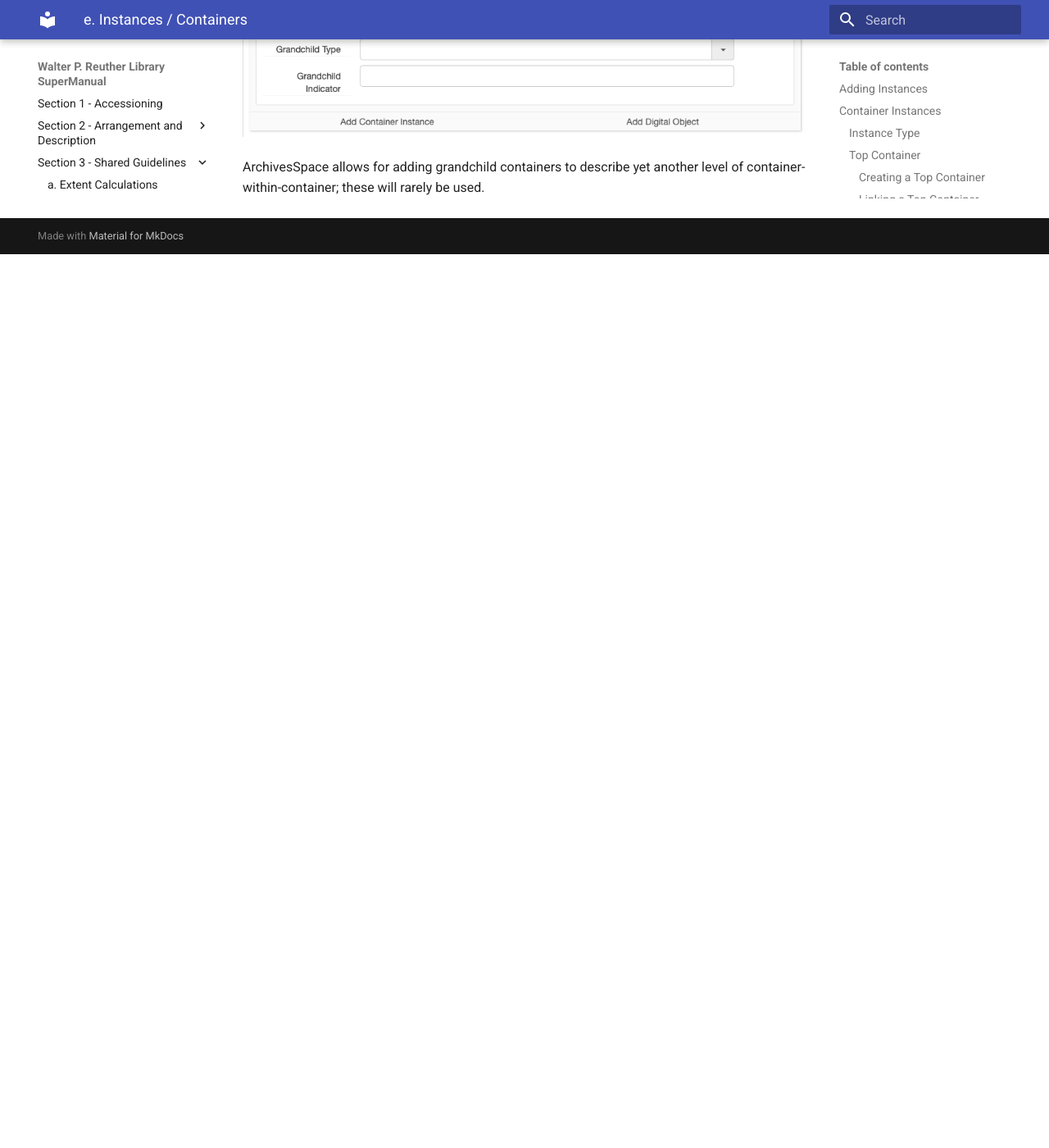
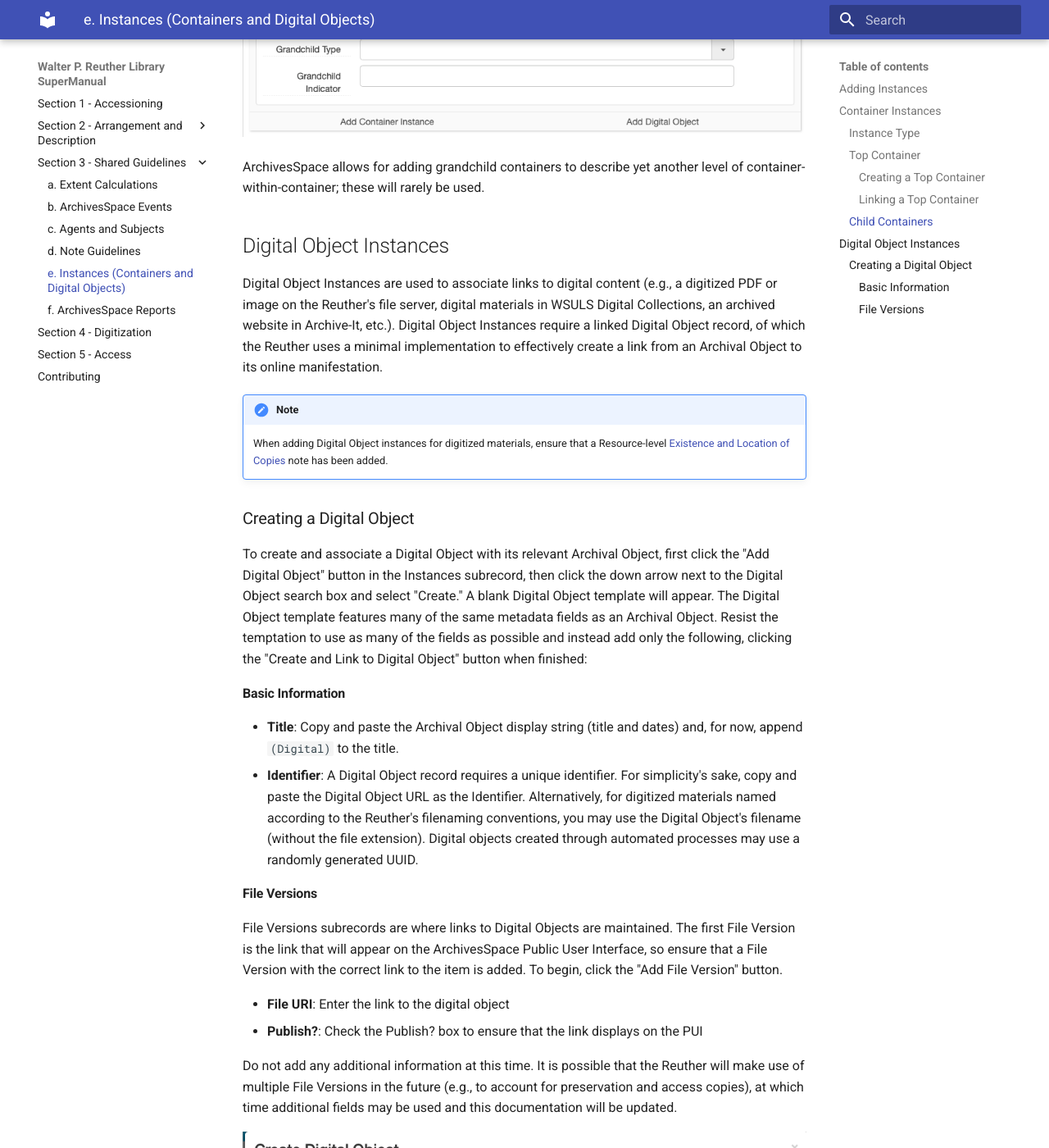
Before and after one commit to WSUReuther/SuperManual, an MkDocs documentation site: the page built from docs/03_shared/03_05_instances.md, in a window 1280 px wide and 1400 px high, scrolled down 2921 px. Shown: the whole window at 82% size. Built offline with MkDocs 1.6.1 and Material for MkDocs 9.7.7, drawn with Linux system fonts in a browser that asks for light colours; before the commit the page ends 3231 px from its top, so only the background shows below that; some of the changed text lies outside the part shown.

Commit message:
add digital object instance docs

```diff
--- a/docs/03_shared/03_05_instances.md
+++ b/docs/03_shared/03_05_instances.md
@@ -7,7 +7,7 @@
 Instances can be added by clicking the "Add Container Instance" or "Add Digital Object" button as appropriate within the Instances sub-record of an Accession, Resource, or Archival Object.
 
 !!! note
-    Instances should almost always be added to Archival Objects, not Resources or Accessions. Exceptions include collections for which only Resource-level description exists.
+    Instances will generally only be added to Archival Objects, not Resources or Accessions. Exceptions include collections for which only Resource-level description exists.
 
 ## Container Instances
 
@@ -50,3 +50,33 @@
 ![Container Instance](../img/aspace_container_instance.png)
 
 ArchivesSpace allows for adding grandchild containers to describe yet another level of container-within-container; these will rarely be used.
+
+## Digital Object Instances
+
+Digital Object Instances are used to associate links to digital content (e.g., a digitized PDF or image on the Reuther's file server, digital materials in WSULS Digital Collections, an archived website in Archive-It, etc.). Digital Object Instances require a linked Digital Object record, of which the Reuther uses a minimal implementation to effectively create a link from an Archival Object to its online manifestation.
+
+!!! note
+    When adding Digital Object instances for digitized materials, ensure that a Resource-level [Existence and Location of Copies](03_04_notes.md#existence-and-location-of-copies) note has been added.
+
+
+### Creating a Digital Object
+
+To create and associate a Digital Object with its relevant Archival Object, first click the "Add Digital Object" button in the Instances subrecord, then click the down arrow next to the Digital Object search box and select "Create." A blank Digital Object template will appear. The Digital Object template features many of the same metadata fields as an Archival Object. Resist the temptation to use as many of the fields as possible and instead add only the following, clicking the "Create and Link to Digital Object" button when finished:
+
+#### Basic Information
+
+- **Title**: Copy and paste the Archival Object display string (title and dates) and, for now, append `(Digital)` to the title.
+- **Identifier**: A Digital Object record requires a unique identifier. For simplicity's sake, copy and paste the Digital Object URL as the Identifier. Alternatively, for digitized materials named according to the Reuther's filenaming conventions, you may use the Digital Object's filename (without the file extension). Digital objects created through automated processes may use a randomly generated UUID.
+
+#### File Versions
+
+File Versions subrecords are where links to Digital Objects are maintained. The first File Version is the link that will appear on the ArchivesSpace Public User Interface, so ensure that a File Version with the correct link to the item is added. To begin, click the "Add File Version" button.
+
+- **File URI**: Enter the link to the digital object
+- **Publish?**: Check the Publish? box to ensure that the link displays on the PUI
+
+Do not add any additional information at this time. It is possible that the Reuther will make use of multiple File Versions in the future (e.g., to account for preservation and access copies), at which time additional fields may be used and this documentation will be updated.
+
+![Create Digital Object](../img/aspace_create_digital_object.png)
+
+The above screenshot shows the entire Digital Object record created for the following Archival Object: http://archives.wayne.edu/repositories/2/archival_objects/783818
--- a/mkdocs.yml
+++ b/mkdocs.yml
@@ -28,7 +28,7 @@
         - b. ArchivesSpace Events: 03_shared/03_02_events.md
         - c. Agents and Subjects: 03_shared/03_03_agents_subjects.md
         - d. Note Guidelines: 03_shared/03_04_notes.md
-        - e. Instances / Containers: 03_shared/03_05_instances.md
+        - e. Instances (Containers and Digital Objects): 03_shared/03_05_instances.md
         - f. ArchivesSpace Reports: 03_shared/03_06_reports.md
     - Section 4 - Digitization: 04_digitization.md
     - Section 5 - Access: 05_access.md
```
Also changed, not shown: docs/img/aspace_create_digital_object.png (added).
